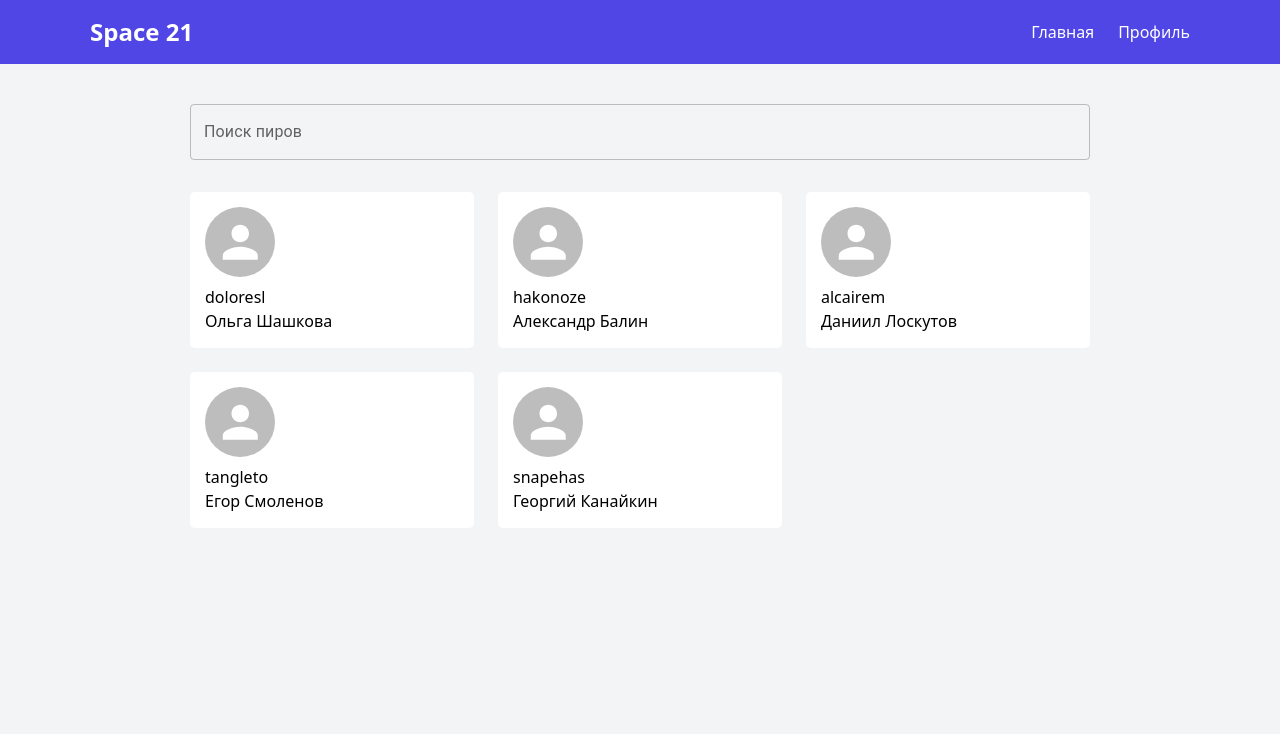
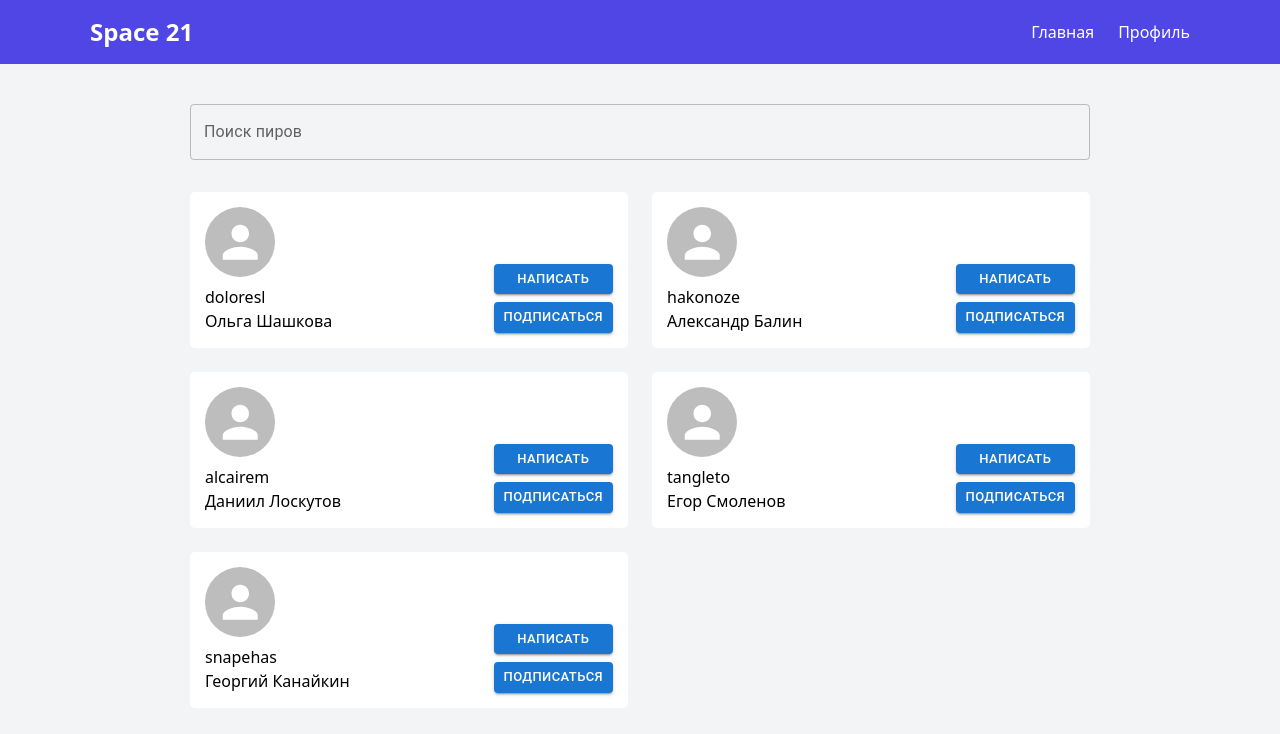
Before and after one commit to s21platform/front-no-design, a React (Create React App) app: page /peer-search in a window 1280 px wide. Shown: the top 734 px of the page. Built offline with nearby package versions, Linux system fonts and the light colour scheme; no server answers; the HTML template or start-up script is replaced by a standard one.

Commit message:
add action buttons on peer card, activate info on peer page

```diff
--- a/src/components/PeerCard/PeerCard.tsx
+++ b/src/components/PeerCard/PeerCard.tsx
@@ -1,6 +1,6 @@
 
 
-import { Avatar } from "@mui/material";
+import { Avatar, Box, Button } from "@mui/material";
 import { Link } from "react-router-dom";
 import { PeerData } from "../PeerSearch/PeerSearch";
 
@@ -9,9 +9,18 @@ interface PeerCardProps extends PeerData { }
 export const PeerCard = ({ uuid, login, fullname, avatar_link }: PeerCardProps) => {
     return (
         <Link to={`/peer/${uuid}`} style={{ backgroundColor: "white", display: "block", padding: "15px", borderRadius: "5px" }}>
-            <Avatar src={avatar_link} sx={{ width: 70, height: 70 }} className="mb-2" />
-            <p>{login}</p>
-            <p>{fullname}</p>
+            <Box display={"flex"}>
+                <Box>
+                    <Avatar src={avatar_link} sx={{ width: 70, height: 70 }} className="mb-2" />
+                    <p>{login}</p>
+                    <p>{fullname}</p>
+                </Box>
+
+                <Box ml={"auto"} display={"flex"} flexDirection={"column"} justifyContent={"flex-end"} gap={1}>
+                    <Button variant="contained" size="small" onClick={() => window.alert("В разработке!")}>Написать</Button>
+                    <Button variant="contained" size="small" onClick={() => window.alert("В разработке!")}>Подписаться</Button>
+                </Box>
+            </Box>
         </Link>
     );
 }
--- a/src/components/PeerPage/PeerPage.tsx
+++ b/src/components/PeerPage/PeerPage.tsx
@@ -1,10 +1,9 @@
-import {useNavigate, useParams} from "react-router-dom";
-import React, {useEffect, useState} from "react";
-import {ProfileProps} from "../Profile/types";
+import { useNavigate, useParams } from "react-router-dom";
+import { useEffect, useState } from "react";
+import { ProfileProps } from "../Profile/types";
 import axios from "axios";
 import ProfileMenu from "../ProfileMenu/ProfileMenu";
 import ProfileSkeleton from "../Skeletons/ProfileSkeleton/ProfileSkeleton";
-import AvatarBlock from "../Avatar/AvatarBlock";
 import Loader from "../Loader/Loader";
 import Chat from "../Chat/Chat";
 import AvatarPeerBlock from "../Avatar/AvatarPeerBlock";
@@ -27,7 +26,7 @@ export const PeerPage = () => {
                 const month = String(birthdayFull.getMonth() + 1).padStart(2, "0");
                 const year = birthdayFull.getFullYear();
                 const birthday = `${day}.${month}.${year}`;
-                data.data = {...data.data, birthdate: birthday};
+                data.data = { ...data.data, birthdate: birthday };
             }
             setProfileData(data.data)
             setLoading(false);
@@ -39,8 +38,7 @@ export const PeerPage = () => {
             }
             console.warn(err)
         })
-    }, []);
-
+    }, [navigate, pathParams.uuid]);
 
     return (
         <div className="min-h-screen bg-gray-100 flex flex-col items-center justify-center p-6">
@@ -51,9 +49,9 @@ export const PeerPage = () => {
                 {/* Центральная колонка с информацией */}
                 <div className="w-3/4 p-6 relative">
                     {/* Первый блок информации */}
-                    {loading ? <ProfileSkeleton/>
+                    {loading ? <ProfileSkeleton />
                         : <div className="mb-6 flex flex-row items-center justify-start">
-                            <AvatarPeerBlock initialAvatarUrl={profileData.avatar}/>
+                            <AvatarPeerBlock initialAvatarUrl={profileData.avatar} />
                             {/*<h4 className="text-xl font-semibold mb-4">Основная информация</h4>*/}
                             <div className="ml-2">
                                 {!!profileData.name && <p><strong>Имя:</strong> {profileData.name}</p>}
@@ -64,25 +62,33 @@ export const PeerPage = () => {
                                     target="_blank" rel="noopener noreferrer"
                                     className="text-blue-500 hover:underline">{profileData.telegram}</a>
                                 </p>}
+                                {!!profileData.nickname && <p><strong>Nickname:</strong> {profileData.nickname}
+                                </p>}
+                                {!!profileData.name && <p><strong>Name:</strong> {profileData.name}
+                                </p>}
+                                {!!profileData.university && <p><strong>University:</strong> {profileData.university}
+                                </p>}
+                                {!!profileData.work && <p><strong>Work:</strong> {profileData.work}
+                                </p>}
                             </div>
                         </div>
                     }
 
 
                     {/* Второй блок информации */}
-                    {loading ? <ProfileSkeleton/>
+                    {loading ? <ProfileSkeleton />
                         : <div>
-                            {Object.keys(profileData).length > 0 &&
+                            {Object.keys(profileData).length > 0 && (profileData.git || profileData.os) &&
                                 <>
                                     <h4 className="text-xl font-semibold mb-4">Дополнительная информация</h4>
-                                    {loading ? <Loader/> :
+                                    {loading ? <Loader /> :
                                         <div>
                                             {!!profileData.git &&
                                                 <p><strong>GitHub: </strong>
                                                     <a href={`https://github.com/${profileData.git}`}
-                                                       target="_blank"
-                                                       rel="noopener noreferrer"
-                                                       className="text-blue-500 hover:underline">{profileData.git}</a>
+                                                        target="_blank"
+                                                        rel="noopener noreferrer"
+                                                        className="text-blue-500 hover:underline">{profileData.git}</a>
                                                 </p>
                                             }
                                             {!!profileData.os &&
@@ -94,13 +100,13 @@ export const PeerPage = () => {
                                     }
                                 </>
                             }
-                            <Chat/>
+                            <Chat />
                         </div>
                     }
 
                 </div>
             </div>
-        </div>
+        </div >
     );
 }
 
--- a/src/components/PeerSearch/PeerSearch.tsx
+++ b/src/components/PeerSearch/PeerSearch.tsx
@@ -14,31 +14,31 @@ export interface PeerData {
 
 export const PeerSearch = () => {
     const [peers, setPeers] = useState<PeerData[]>([{
-        uuid: "1",
+        uuid: "3e705253-852d-47e9-8e08-f0feecd05954",
         login: "doloresl",
         fullname: "Ольга Шашкова",
         avatar_link: ""
     },
     {
-        uuid: "2",
+        uuid: "9eb9bfb4-d051-4952-99e9-95de0fa2a10d",
         login: "hakonoze",
         fullname: "Александр Балин",
         avatar_link: ""
     },
     {
-        uuid: "3",
+        uuid: "3c4c29d1-fa2d-4736-b820-c0e69ac4e6be",
         login: "alcairem",
         fullname: "Даниил Лоскутов",
         avatar_link: ""
     },
     {
-        uuid: "4",
+        uuid: "9831d05b-968a-4d11-a7dd-6369d9203671",
         login: "tangleto",
         fullname: "Егор Смоленов",
         avatar_link: ""
     },
     {
-        uuid: "5",
+        uuid: "b5c64cdf-9f82-4a87-a830-c334ab350f07",
         login: "snapehas",
         fullname: "Георгий Канайкин",
         avatar_link: ""
@@ -67,7 +67,7 @@ export const PeerSearch = () => {
                     <Grid2 container spacing={3} mt={3}>
                         {/* цикл */}
                         {peers.map(peer => (
-                            <Grid2 key={peer.uuid} size={4}>
+                            <Grid2 key={peer.uuid} size={6}>
                                 <PeerCard {...peer} />
                             </Grid2>
                         ))}
--- a/src/components/Profile/types.ts
+++ b/src/components/Profile/types.ts
@@ -1,6 +1,9 @@
 export type ProfileProps = {
     avatar: string;
+    nickname?: string;
     name?: string;
+    university?: string;
+    work?: string;
     birthdate?: string;
     telegram?: string;
     git?: string;
```
